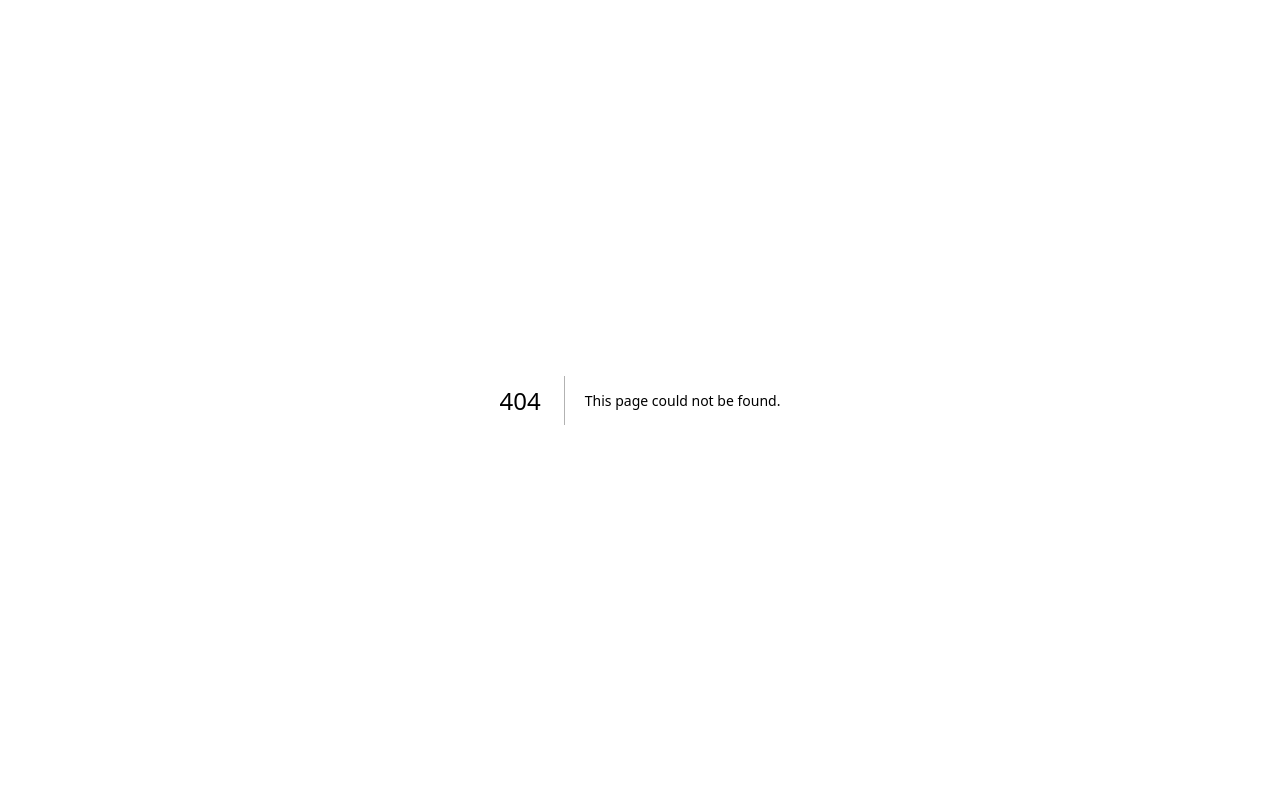
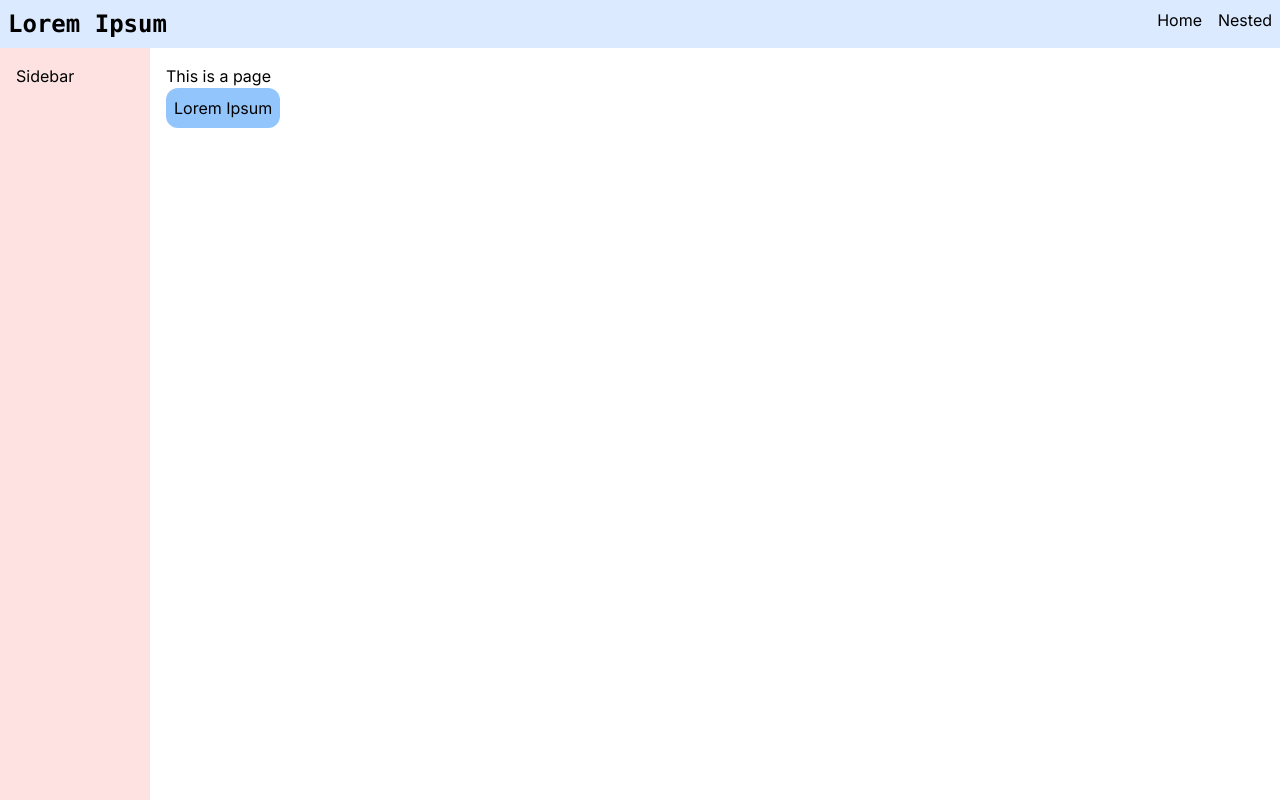
Before and after one commit to AntonNiklasson/hacks, a Next.js app in the folder next-app-router/: page /nested in a window 1280 px wide. Before the commit this address had no page. Built offline with nearby package versions, Linux system fonts and the light colour scheme.

Commit message:
create a nested layout structure

```diff
--- a/next-app-router/src/app/globals.css
+++ b/next-app-router/src/app/globals.css
@@ -7,3 +7,11 @@
     text-wrap: balance;
   }
 }
+
+:root {
+  height: 100%;
+}
+
+body {
+  height: 100%;
+}
--- a/next-app-router/src/app/layout.tsx
+++ b/next-app-router/src/app/layout.tsx
@@ -16,7 +16,20 @@ export default function RootLayout({
 }>) {
   return (
     <html lang="en">
-      <body className={inter.className}>{children}</body>
+      <body className={inter.className}>
+        <div className="flex h-full flex-col">
+          <header className="align-center flex grow-0 justify-between bg-blue-100 p-2">
+            <h1 className="font-mono text-2xl font-bold">Lorem Ipsum</h1>
+
+            <nav className="align-center flex gap-4">
+              <a href="/">Home</a>
+              <a href="/nested">Nested</a>
+            </nav>
+          </header>
+
+          <main className="grow">{children}</main>
+        </div>
+      </body>
     </html>
   );
 }
--- /dev/null
+++ b/next-app-router/src/app/nested/layout.tsx
@@ -0,0 +1,14 @@
+import { Counter } from "@/components/counter";
+import { FC, PropsWithChildren } from "react";
+
+const Layout: FC<PropsWithChildren> = ({ children }) => {
+  return (
+    <div className="h-full grid grid-cols-[150px_auto]">
+      <aside className="bg-red-100 p-4">
+        <h3>Sidebar</h3>
+      </aside>
+      <section className="p-4">{children}</section>
+    </div>
+  );
+};
+export default Layout;
--- /dev/null
+++ b/next-app-router/src/app/nested/page.tsx
@@ -0,0 +1,10 @@
+import { Button } from "@/components/button";
+
+export default function Page() {
+  return (
+    <>
+      <h1>This is a page</h1>
+      <Button>Lorem Ipsum</Button>
+    </>
+  );
+}
--- /dev/null
+++ b/next-app-router/src/components/button.tsx
@@ -0,0 +1,17 @@
+"use client";
+
+import { FC, PropsWithChildren } from "react";
+
+type ButtonComponent = FC<
+  PropsWithChildren<{
+    onClick?: () => void;
+  }>
+>;
+
+export const Button: ButtonComponent = ({ children, onClick }) => {
+  return (
+    <button className="bg-blue-300 p-2 rounded-xl" onClick={onClick}>
+      {children}
+    </button>
+  );
+};
--- /dev/null
+++ b/next-app-router/src/components/counter.tsx
@@ -0,0 +1,13 @@
+import { useState } from "react";
+import { Button } from "./button";
+
+export const Counter = () => {
+  const [n, update] = useState(0);
+
+  return (
+    <div>
+      Counter: {n}
+      <Button onClick={() => update((n) => n + 1)}>add one</Button>
+    </div>
+  );
+};
```
Also changed, not shown: next-app-router/package.json (+7 -5 lines), next-app-router/.eslintrc.json, next-app-router/src/app/nested/default.tsx (added), 2 other files (tests, documents, lock files or other folders).
